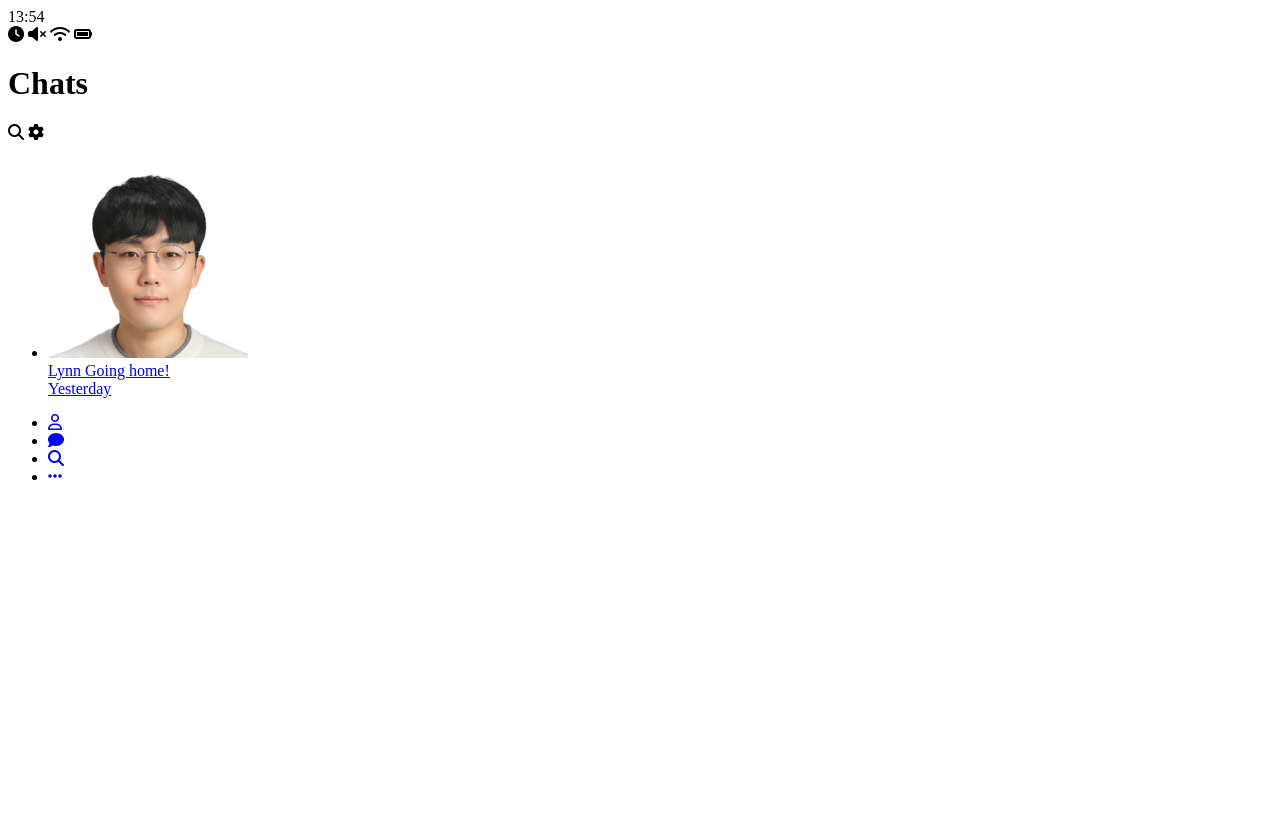
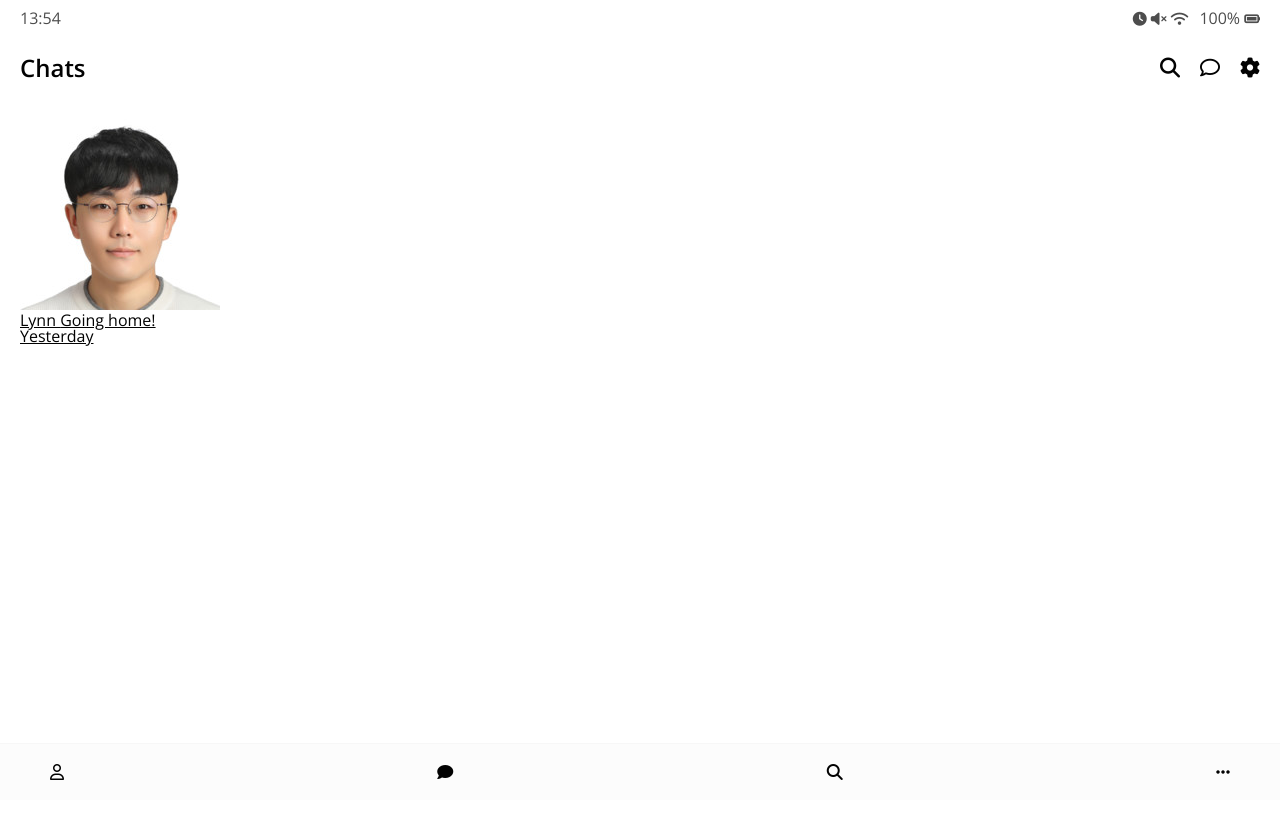
Before and after one commit to hapy1010/kakao-clone-2.0, a plain HTML site: page index.html in a window 1280 px wide. Shown: the top 818 px of the page. Drawn offline with nearby package versions, Linux system fonts and the light colour scheme.

Commit message:
second change

```diff
--- /dev/null
+++ b/css/header.css
@@ -0,0 +1,26 @@
+.header {
+  display: flex;
+  justify-content: space-between;
+  margin-bottom: 30px;
+}
+
+.header .header__title {
+  font-size: 24px;
+  font-weight: 600;
+}
+
+.header .header__icon {
+  font-size: 20px;
+  margin-left: 20px;
+  cursor: pointer;
+}
+
+.header .header__header-column {
+  display: flex;
+  align-items: center;
+}
+
+.header .header__back-btn {
+  font-size: 22px;
+  margin-right: 20px;
+}
--- /dev/null
+++ b/css/nav-bar.css
@@ -0,0 +1,18 @@
+.nav {
+  position: fixed;
+  width: 100%;
+  background-color: #fcfcfc;
+  padding: 20px 50px;
+  left: 0px;
+  bottom: 0px;
+  border-top: 1px solid #f7f7f7;
+}
+
+.nav .nav__list {
+  display: flex;
+  justify-content: space-between;
+}
+
+.nav .nav__i {
+  font-size: 20px;
+}
--- /dev/null
+++ b/css/reset.css
@@ -0,0 +1,129 @@
+/* http://meyerweb.com/eric/tools/css/reset/
+   v2.0 | 20110126
+   License: none (public domain)
+*/
+
+html,
+body,
+div,
+span,
+applet,
+object,
+iframe,
+h1,
+h2,
+h3,
+h4,
+h5,
+h6,
+p,
+blockquote,
+pre,
+a,
+abbr,
+acronym,
+address,
+big,
+cite,
+code,
+del,
+dfn,
+em,
+img,
+ins,
+kbd,
+q,
+s,
+samp,
+small,
+strike,
+strong,
+sub,
+sup,
+tt,
+var,
+b,
+u,
+i,
+center,
+dl,
+dt,
+dd,
+ol,
+ul,
+li,
+fieldset,
+form,
+label,
+legend,
+table,
+caption,
+tbody,
+tfoot,
+thead,
+tr,
+th,
+td,
+article,
+aside,
+canvas,
+details,
+embed,
+figure,
+figcaption,
+footer,
+header,
+hgroup,
+menu,
+nav,
+output,
+ruby,
+section,
+summary,
+time,
+mark,
+audio,
+video {
+  margin: 0;
+  padding: 0;
+  border: 0;
+  font-size: 100%;
+  font: inherit;
+  vertical-align: baseline;
+}
+/* HTML5 display-role reset for older browsers */
+article,
+aside,
+details,
+figcaption,
+figure,
+footer,
+header,
+hgroup,
+menu,
+nav,
+section {
+  display: block;
+}
+body {
+  line-height: 1;
+}
+ol,
+ul {
+  list-style: none;
+}
+blockquote,
+q {
+  quotes: none;
+}
+blockquote:before,
+blockquote:after,
+q:before,
+q:after {
+  content: "";
+  content: none;
+}
+table {
+  border-collapse: collapse;
+  border-spacing: 0;
+}
--- /dev/null
+++ b/css/status-bar.css
@@ -0,0 +1,14 @@
+.status-bar {
+  display: flex;
+  justify-content: space-between;
+  margin-bottom: 30px;
+  opacity: 0.7;
+}
+
+.status-bar i {
+  font-size: 14px;
+}
+
+.status-bar .status-bar__battery-level {
+  margin-left: 7px;
+}
--- /dev/null
+++ b/css/styles.css
@@ -0,0 +1,22 @@
+@import url("https://fonts.googleapis.com/css?family=Open+Sans:400,600&display=swap");
+@import "reset.css";
+@import "status-bar.css";
+@import "header.css";
+@import "nav-bar.css";
+
+* {
+  box-sizing: border-box;
+}
+
+body {
+  background-color: white;
+  padding: 10px 20px;
+  color: #020202;
+  font-family: "Open Sans", -apple-system, BlinkMacSystemFont, "Segoe UI",
+    Roboto, Oxygen, Ubuntu, Cantarell, "Open Sans", "Helvetica Neue", sans-serif;
+  height: 1000000px;
+}
+
+a {
+  color: inherit;
+}
--- a/index.html
+++ b/index.html
@@ -8,6 +8,7 @@
       src="https://kit.fontawesome.com/060290c916.js"
       crossorigin="anonymous"
     ></script>
+    <link rel="stylesheet" href="css/styles.css" />
     <title>Chats | Kakao Clone</title>
   </head>
   <body>
@@ -19,7 +20,7 @@
         <i class="fas fa-clock"></i>
         <i class="fas fa-volume-mute"></i>
         <i class="fas fa-wifi"></i>
-        <span class="status-bar__battery-level"></span>
+        <span class="status-bar__battery-level">100%</span>
         <i class="fas fa-battery-full"></i>
       </div>
     </div>
@@ -31,7 +32,9 @@
         <span class="header__icon">
           <i class="fas fa-search"></i>
         </span>
-
+        <span class="header__icon">
+          <i class="far fa-comment"></i>
+        </span>
         <span class="header__icon">
           <i class="fas fa-cog"></i>
         </span>
```
Also changed, not shown: chat.html (+8 -4 lines), find.html (+3 -4 lines), friends.html (+5 -2 lines), more.html (+2 -1 lines), settings.html (+3 -2 lines).
